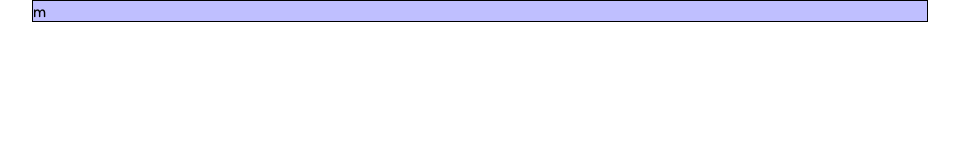
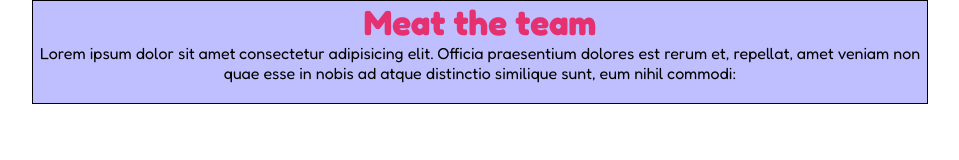
Before and after one commit to manuelmenama/html-css-float-cards, a plain HTML site: page index.html in a window 1280 px wide. Shown: the whole page, without its empty margins (160-1119 px from the left). Drawn offline with Linux system fonts and the light colour scheme.

Commit message:
added top

```diff
--- a/assets/css/style.css
+++ b/assets/css/style.css
@@ -15,7 +15,18 @@ body{
   border: 1px solid black;
 }
 
+/* main */
 .container{
   width: 70%;
   margin: 0 auto;
 }
+
+.container .top .title{
+  font-size: 35px;
+  font-weight: bold;
+  color: #e53170;
+}
+
+.top{
+  text-align: center;
+}
--- a/index.html
+++ b/index.html
@@ -13,7 +13,25 @@
 <body>
 
   <main class="container debug">
-    m
+
+    <section class="top">
+
+      <span class="title">Meat the team</span>
+
+      <p>
+        Lorem ipsum dolor sit amet consectetur adipisicing elit. Officia praesentium dolores est rerum et, repellat, amet veniam non quae esse in nobis ad atque distinctio similique sunt, eum nihil commodi:
+      </p>
+
+    </section>
+
+    <section class="card">
+
+      <div>
+        <img src="" alt="">
+      </div>
+
+    </section>
+
   </main>
 
 </body>
```
